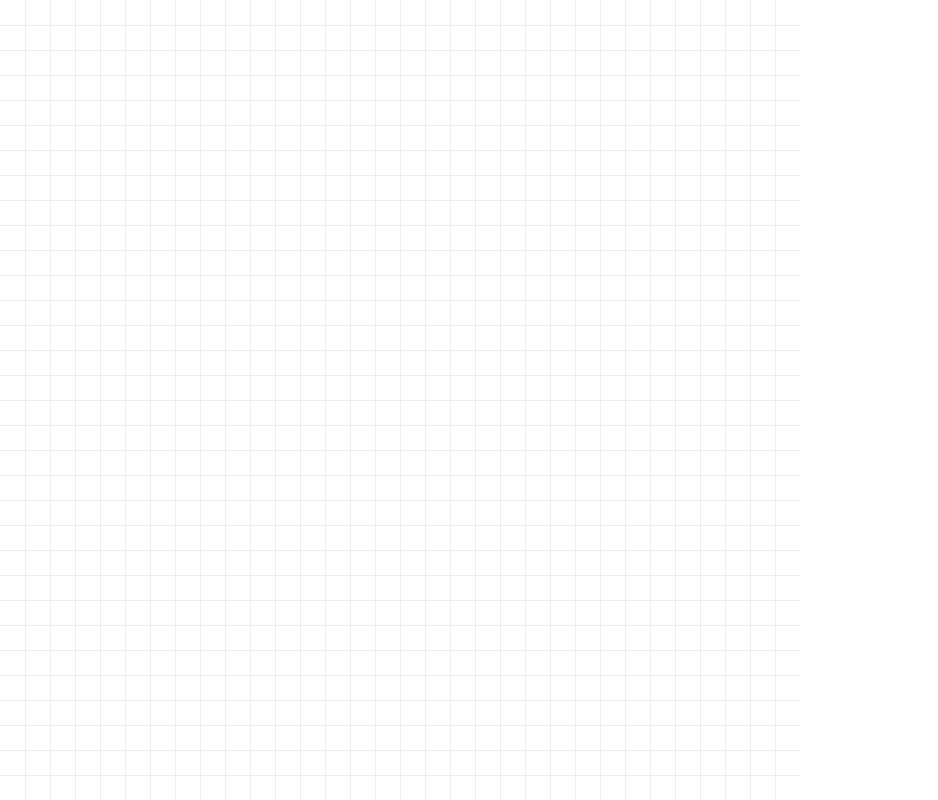
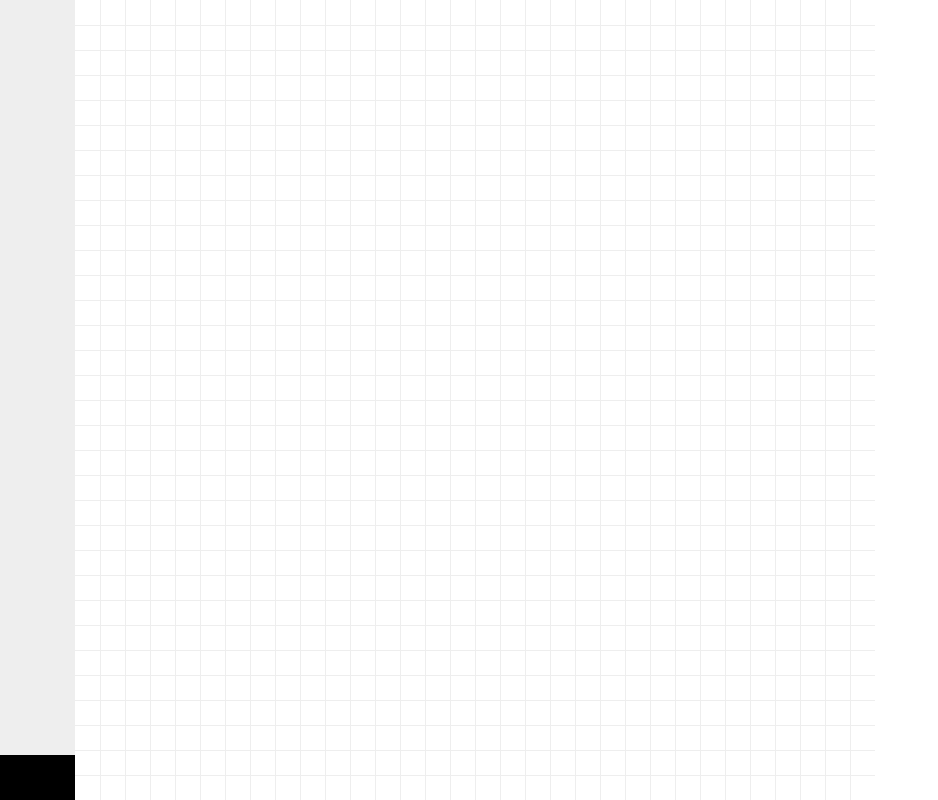
Before and after one commit to rummik/pixelpixel.me, a plain HTML site: page index.html in a window 1280 px wide. Shown: the whole page, without its empty margins (0-938 px from the left). Drawn offline with Linux system fonts and the light colour scheme.

Commit message:
Display current pen color

```diff
--- a/index.html
+++ b/index.html
@@ -7,12 +7,28 @@
 <script src="js/layer.js"></script>
 
 <style>
-html, body {
+html, body, body > div {
 	margin: 0;
 	padding: 0;
+	height: 100%;
 }
 
 canvas {
 	vertical-align: bottom;
 }
+
+.pallet {
+	float: left;
+	width: 75px;
+	height: 100%;
+	background: #eee;
+	position: relative;
+}
+
+.pallet .pen {
+	width: 100%;
+	height: 45px;
+	position: absolute;
+	bottom: 0;
+}
 </style>
--- a/js/pallet.js
+++ b/js/pallet.js
@@ -2,9 +2,22 @@
 'use strict';
 
 function Pallet(pxpx) {
+	var self = this;
+
 	this.pxpx = pxpx;
 
 	this.ui = document.createElement('div');
+	this.ui.className = 'pallet';
+
+	this.pen = document.createElement('div');
+	this.ui.appendChild(this.pen);
+	this.pen.className = 'pen';
+
+	pxpx.on('penchange', function() {
+		self.pen.style.background = self.pxpx.pen;
+	});
+
+	pxpx.emit('penchange');
 
 	pxpx.on('layerchange', function() {
 		// show new pallet
```
